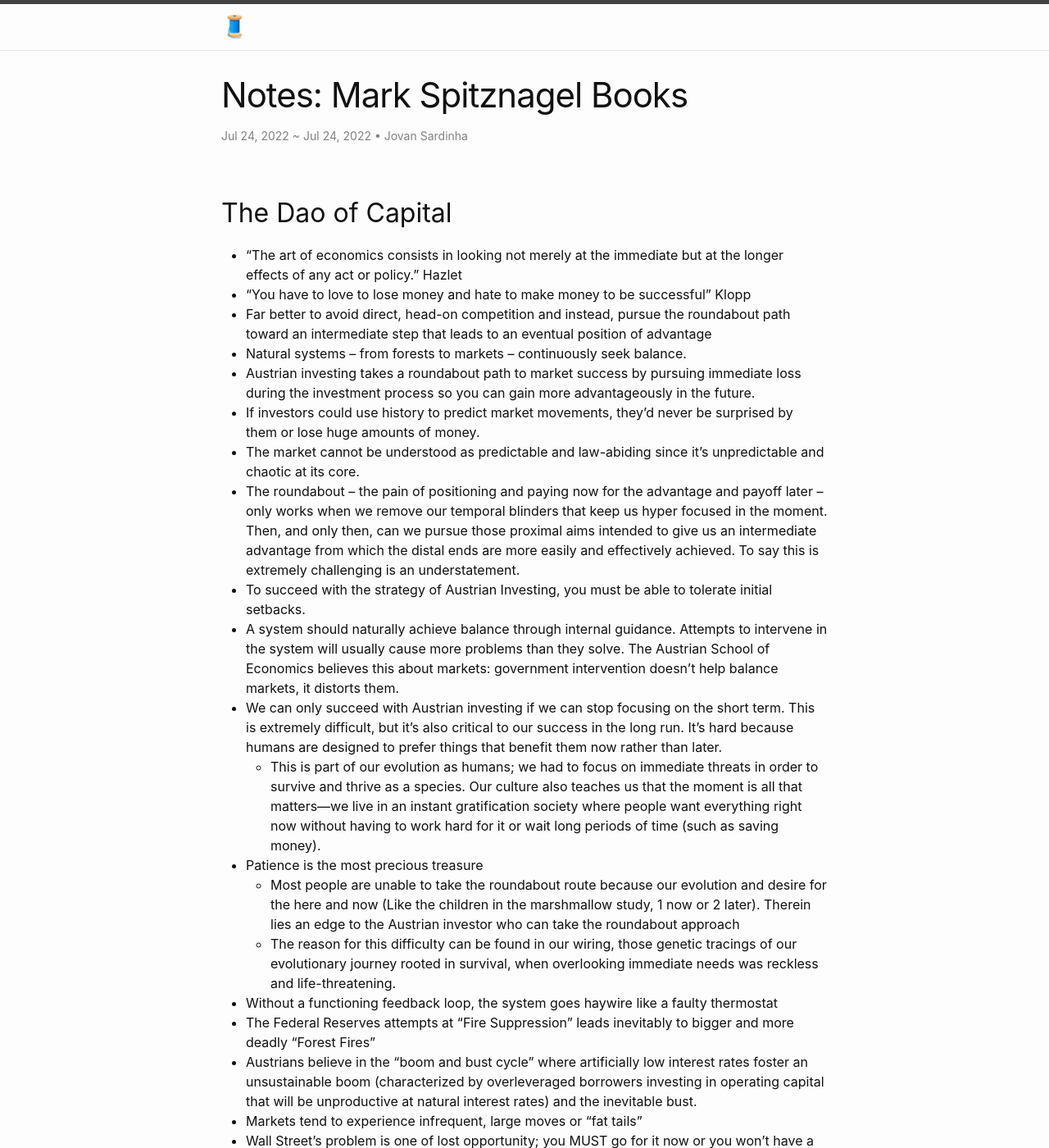
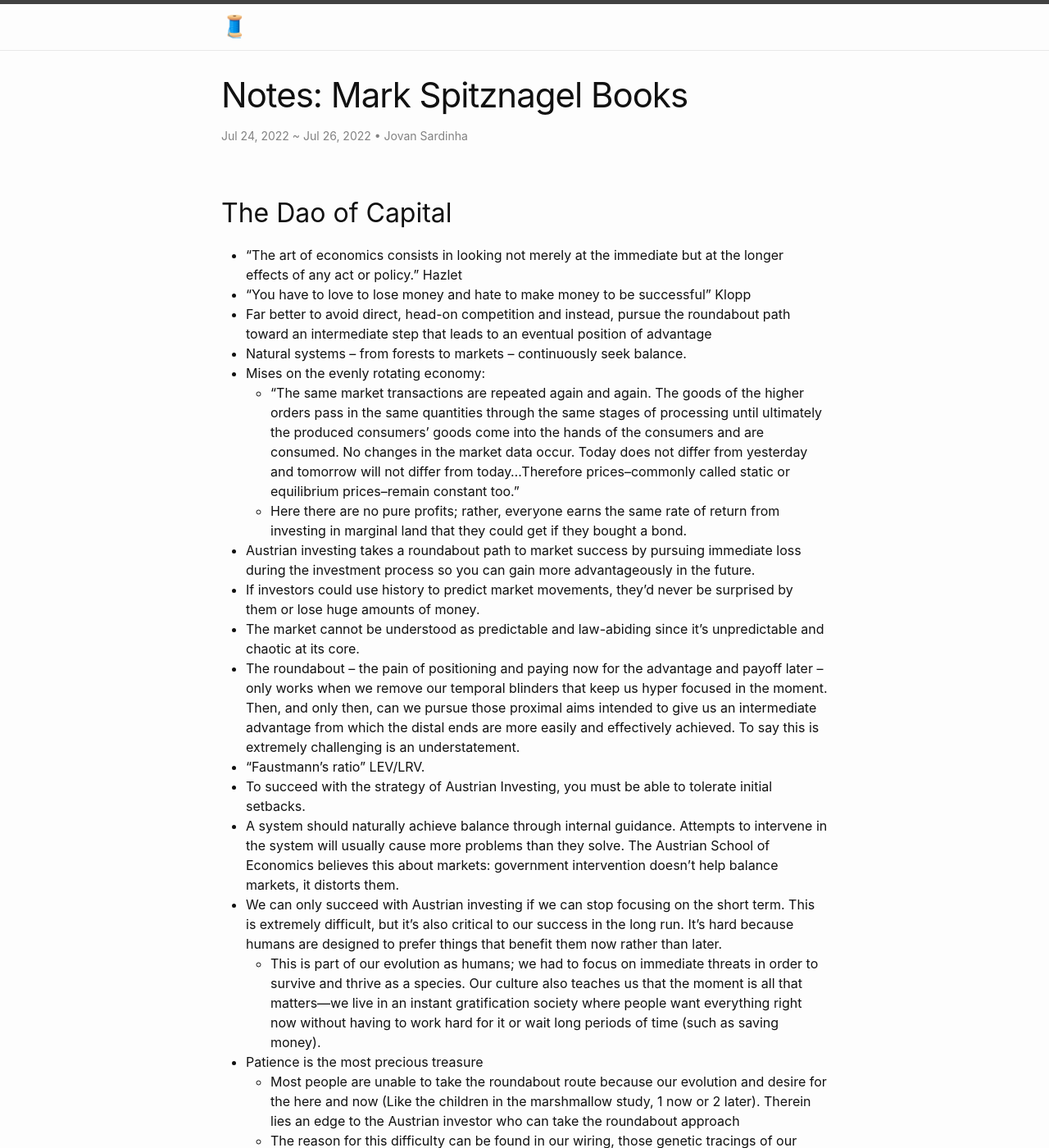
Before and after one commit to jovsa/jovsa.github.io, a Jekyll site: the page built from _posts/2022-07-24-notes-mark-spitznagel.md, in a window 1280 px wide and 1400 px high. Shown: the whole window at 82% size. Built offline with Jekyll 4.4.1, drawn with Linux system fonts in a browser that asks for light colours.

Commit message:
mark spitz

```diff
--- a/_posts/2022-07-24-notes-mark-spitznagel.md
+++ b/_posts/2022-07-24-notes-mark-spitznagel.md
@@ -2,7 +2,7 @@
 layout: post
 title: "Notes: Mark Spitznagel Books"
 categories: notes
-modified_date: July 24, 2022
+modified_date: July 26, 2022
 author:
 - Jovan Sardinha
 ---
@@ -13,10 +13,14 @@
 * "You have to love to lose money and hate to make money to be successful" Klopp
 * Far better to avoid direct, head-on competition and instead, pursue the roundabout path toward an intermediate step that leads to an eventual position of advantage
 * Natural systems – from forests to markets – continuously seek balance.
+* Mises on the evenly rotating economy:
+  * "The same market transactions are repeated again and again. The goods of the higher orders pass in the same quantities through the same stages of processing until ultimately the produced consumers' goods come into the hands of the consumers and are consumed. No changes in the market data occur. Today does not differ from yesterday and tomorrow will not differ from today...Therefore prices--commonly called static or equilibrium prices--remain constant too."
+  *  Here there are no pure profits; rather, everyone earns the same rate of return from investing in marginal land that they could get if they bought a bond.
 * Austrian investing takes a roundabout path to market success by pursuing immediate loss during the investment process so you can gain more advantageously in the future.
 * If investors could use history to predict market movements, they'd never be surprised by them or lose huge amounts of money.
 * The market cannot be understood as predictable and law-abiding since it's unpredictable and chaotic at its core.
 * The roundabout – the pain of positioning and paying now for the advantage and payoff later – only works when we remove our temporal blinders that keep us hyper focused in the moment. Then, and only then, can we pursue those proximal aims intended to give us an intermediate advantage from which the distal ends are more easily and effectively achieved. To say this is extremely challenging is an understatement.
+* “Faustmann’s ratio” LEV/LRV.
 * To succeed with the strategy of Austrian Investing, you must be able to tolerate initial setbacks.
 * A system should naturally achieve balance through internal guidance. Attempts to intervene in the system will usually cause more problems than they solve. The Austrian School of Economics believes this about markets: government intervention doesn't help balance markets, it distorts them.
 * We can only succeed with Austrian investing if we can stop focusing on the short term. This is extremely difficult, but it's also critical to our success in the long run. It's hard because humans are designed to prefer things that benefit them now rather than later.
```
